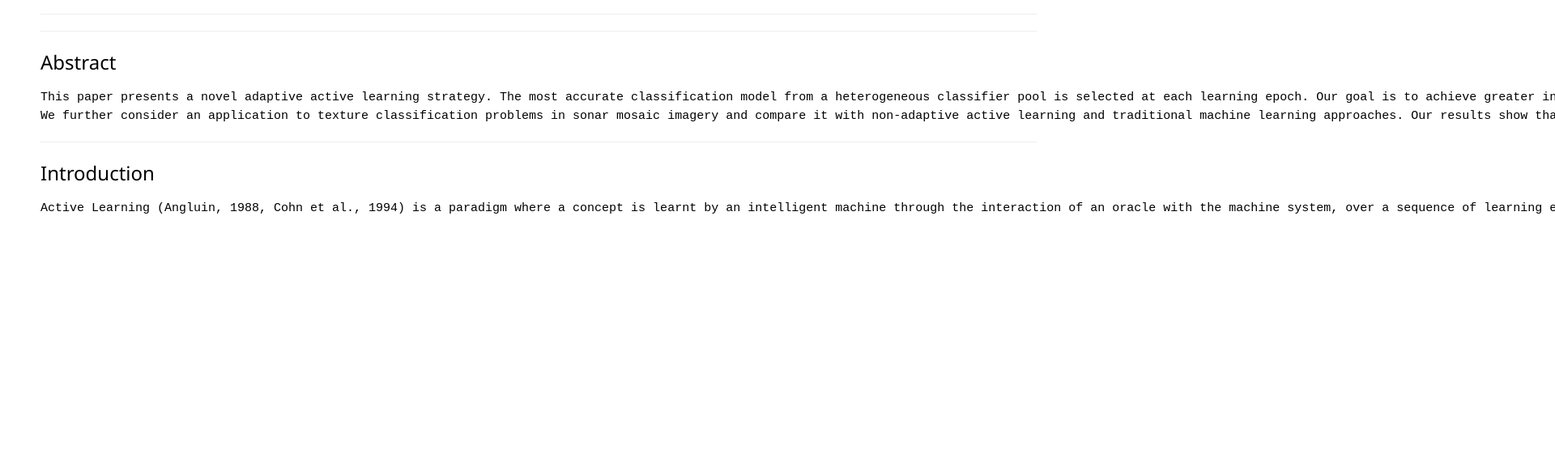
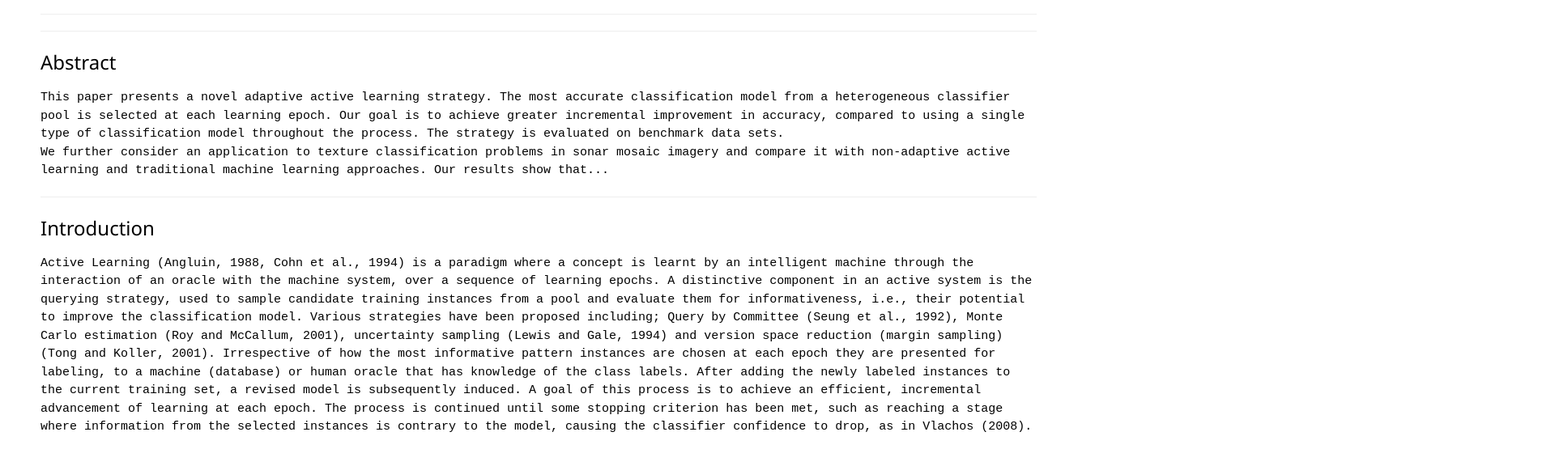
Before and after one commit to FEPSFY6984313/FY6984313, a plain HTML site: page index.html in a window 1280 px wide. Shown: the part 508-1063 px from the top of the page at 81% size, 1920 px wide, since content can reach past the window. Before the commit the page ends 800 px from the top, so only its background shows below. Drawn offline with nearby package versions, Linux system fonts and the light colour scheme.

Commit message:
Add CSS styles for preformatted text

```diff
--- a/index.html
+++ b/index.html
@@ -38,6 +38,12 @@
     p.ex1 {
       margin-left: 250px;
     }
+
+    pre {
+    white-space: pre-wrap;
+    overflow-wrap: break-word;
+    max-width: 100%;
+}
     </style>
 
   <meta name="viewport" content="width=device-width, initial-scale=1">
```
